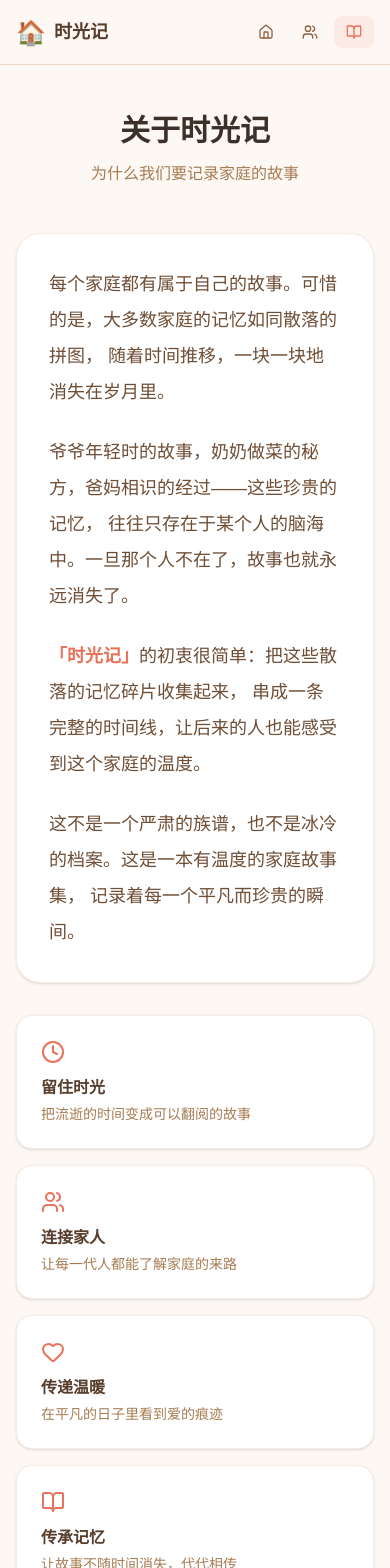
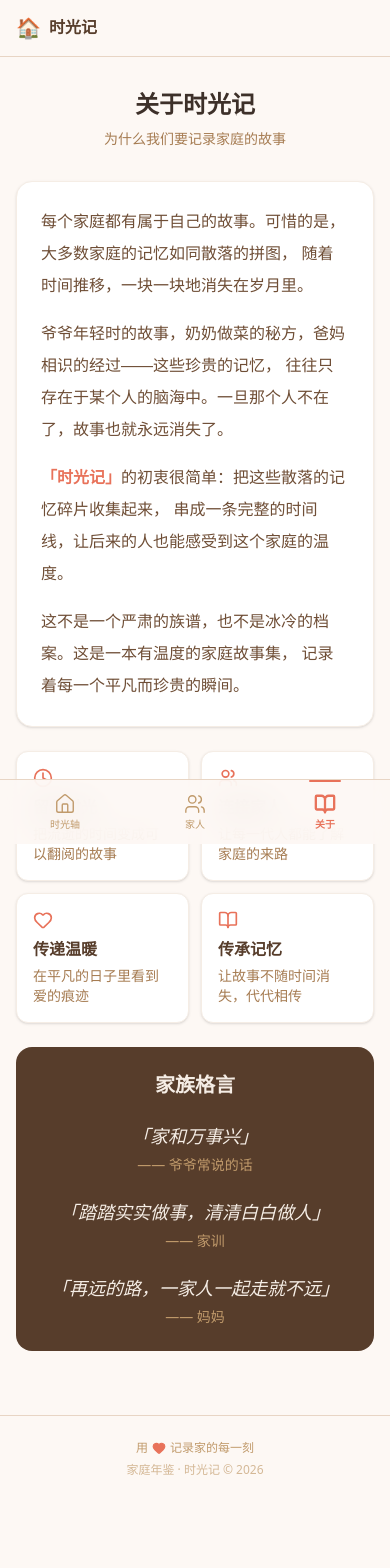
Before and after one commit to Lkang123/family, a Next.js app: page /about in a window 390 px wide. Shown: the top 1568 px of the page. Built offline with nearby package versions, Linux system fonts and the light colour scheme.

Commit message:
feat: 全站移动端UI优化 - 底部导航栏、响应式布局、安全区域支持

```diff
--- a/src/app/about/page.tsx
+++ b/src/app/about/page.tsx
@@ -31,33 +31,33 @@ export default function AboutPage() {
     );
   }
   return (
-    <div className="min-h-screen bg-warm-50">
+    <div className="min-h-screen bg-warm-50 pb-safe-bottom">
       <Header />
 
-      <section className="max-w-3xl mx-auto px-4 py-12">
+      <section className="max-w-3xl mx-auto px-4 py-8 md:py-12">
         <motion.div
           initial={{ opacity: 0, y: 20 }}
           animate={{ opacity: 1, y: 0 }}
           transition={{ duration: 0.6 }}
-          className="text-center mb-12"
+          className="text-center mb-8 md:mb-12"
         >
           <h1
-            className="text-3xl md:text-4xl font-bold text-warm-900 mb-3"
+            className="text-2xl sm:text-3xl md:text-4xl font-bold text-warm-900 mb-2 md:mb-3"
             style={{ fontFamily: "var(--font-serif-sc)" }}
           >
             关于时光记
           </h1>
-          <p className="text-warm-500">为什么我们要记录家庭的故事</p>
+          <p className="text-warm-500 text-sm md:text-base">为什么我们要记录家庭的故事</p>
         </motion.div>
 
         <motion.div
           initial={{ opacity: 0, y: 20 }}
           animate={{ opacity: 1, y: 0 }}
           transition={{ duration: 0.6, delay: 0.1 }}
-          className="bg-white rounded-3xl p-8 md:p-12 shadow-sm border border-warm-100 mb-8"
+          className="bg-white rounded-2xl md:rounded-3xl p-6 md:p-12 shadow-sm border border-warm-100 mb-6 md:mb-8"
         >
           <div
-            className="text-warm-700 text-lg leading-loose space-y-6"
+            className="text-warm-700 text-base md:text-lg leading-loose space-y-4 md:space-y-6"
             style={{ fontFamily: "var(--font-serif-sc)" }}
           >
             <p>
@@ -81,7 +81,7 @@ export default function AboutPage() {
         </motion.div>
 
         {/* 核心理念 */}
-        <div className="grid grid-cols-1 md:grid-cols-2 gap-4 mb-8">
+        <div className="grid grid-cols-2 gap-3 md:gap-4 mb-6 md:mb-8">
           {[
             {
               icon: Clock,
@@ -109,9 +109,9 @@ export default function AboutPage() {
               initial={{ opacity: 0, y: 20 }}
               animate={{ opacity: 1, y: 0 }}
               transition={{ duration: 0.5, delay: 0.2 + i * 0.1 }}
-              className="bg-white rounded-2xl p-6 shadow-sm border border-warm-100"
+              className="bg-white rounded-xl md:rounded-2xl p-4 md:p-6 shadow-sm border border-warm-100"
             >
-              <item.icon size={24} className="text-accent mb-3" />
+              <item.icon size={20} className="text-accent mb-2 md:mb-3 md:[&]:w-6 md:[&]:h-6" />
               <h3
                 className="font-bold text-warm-800 mb-1"
                 style={{ fontFamily: "var(--font-serif-sc)" }}
@@ -128,7 +128,7 @@ export default function AboutPage() {
           initial={{ opacity: 0, y: 20 }}
           animate={{ opacity: 1, y: 0 }}
           transition={{ duration: 0.6, delay: 0.5 }}
-          className="bg-warm-800 rounded-3xl p-8 md:p-12 text-center"
+          className="bg-warm-800 rounded-2xl md:rounded-3xl p-6 md:p-12 text-center"
         >
           <h2
             className="text-xl font-bold text-warm-100 mb-6"
--- a/src/app/globals.css
+++ b/src/app/globals.css
@@ -40,6 +40,8 @@ body {
   background: var(--background);
   color: var(--foreground);
   font-family: var(--font-sans), "PingFang SC", "Microsoft YaHei", sans-serif;
+  -webkit-tap-highlight-color: transparent;
+  -webkit-text-size-adjust: 100%;
 }
 
 ::selection {
@@ -60,8 +62,14 @@ body {
 
 @media (max-width: 768px) {
   .timeline-line {
-    left: 24px;
+    left: 20px;
+    top: 20px;
   }
+}
+
+/* 移动端底部导航避让 */
+.pb-safe-bottom {
+  padding-bottom: calc(64px + env(safe-area-inset-bottom, 0px));
 }
 
 /* 滚动条 */
--- a/src/app/layout.tsx
+++ b/src/app/layout.tsx
@@ -13,6 +13,13 @@ export const metadata: Metadata = {
   description: "记录家庭的每一个温暖瞬间，让记忆不再断代",
 };
 
+export const viewport = {
+  width: "device-width",
+  initialScale: 1,
+  maximumScale: 1,
+  viewportFit: "cover" as const,
+};
+
 export default function RootLayout({
   children,
 }: Readonly<{
--- a/src/app/members/page.tsx
+++ b/src/app/members/page.tsx
@@ -48,26 +48,26 @@ export default function MembersPage() {
     );
   }
   return (
-    <div className="min-h-screen bg-warm-50">
+    <div className="min-h-screen bg-warm-50 pb-safe-bottom">
       <Header />
 
-      <section className="max-w-5xl mx-auto px-4 py-12">
+      <section className="max-w-5xl mx-auto px-4 py-8 md:py-12">
         <motion.div
           initial={{ opacity: 0, y: 20 }}
           animate={{ opacity: 1, y: 0 }}
           transition={{ duration: 0.6 }}
-          className="text-center mb-12"
+          className="text-center mb-8 md:mb-12"
         >
           <h1
-            className="text-3xl md:text-4xl font-bold text-warm-900 mb-3"
+            className="text-2xl sm:text-3xl md:text-4xl font-bold text-warm-900 mb-2 md:mb-3"
             style={{ fontFamily: "var(--font-serif-sc)" }}
           >
             我们的家人
           </h1>
-          <p className="text-warm-500">每一位家人，都是故事里不可缺少的主角</p>
+          <p className="text-warm-500 text-sm md:text-base">每一位家人，都是故事里不可缺少的主角</p>
         </motion.div>
 
-        <div className="grid grid-cols-1 md:grid-cols-2 lg:grid-cols-3 gap-6">
+        <div className="grid grid-cols-1 md:grid-cols-2 lg:grid-cols-3 gap-4 md:gap-6">
           {members.map((member, i) => {
             const memberEvents = getMemberEvents(member.id);
             return (
@@ -76,7 +76,7 @@ export default function MembersPage() {
                 initial={{ opacity: 0, y: 30 }}
                 animate={{ opacity: 1, y: 0 }}
                 transition={{ duration: 0.5, delay: i * 0.1 }}
-                className="bg-white rounded-2xl p-6 shadow-sm border border-warm-100 hover:shadow-md hover:border-warm-200 transition-all group"
+                className="bg-white rounded-xl md:rounded-2xl p-4 md:p-6 shadow-sm border border-warm-100 hover:shadow-md hover:border-warm-200 transition-all group"
               >
                 {/* 头像 */}
                 <div className="flex items-center gap-4 mb-4">
--- a/src/app/page.tsx
+++ b/src/app/page.tsx
@@ -57,12 +57,12 @@ export default function Home() {
   let eventIndex = 0;
 
   return (
-    <div className="min-h-screen bg-warm-50">
+    <div className="min-h-screen bg-warm-50 pb-safe-bottom">
       <Header />
       <HeroSection />
 
       {/* 时间轴 */}
-      <section className="relative max-w-5xl mx-auto px-4 pb-16">
+      <section className="relative max-w-5xl mx-auto px-3 md:px-4 pb-8 md:pb-16">
         <div className="timeline-line" />
 
         {yearGroups.map((group) => (
@@ -83,8 +83,8 @@ export default function Home() {
         ))}
 
         {/* 时间轴终点 */}
-        <div className="relative flex justify-center mt-8">
-          <div className="bg-accent text-white px-6 py-3 rounded-full text-sm font-medium shadow-lg z-10">
+        <div className="relative flex justify-center mt-4 md:mt-8">
+          <div className="bg-accent text-white px-5 py-2.5 md:px-6 md:py-3 rounded-full text-xs md:text-sm font-medium shadow-lg z-10">
             故事还在继续...
           </div>
         </div>
--- a/src/components/Footer.tsx
+++ b/src/components/Footer.tsx
@@ -2,12 +2,12 @@ import { Heart } from "lucide-react";
 
 export default function Footer() {
   return (
-    <footer className="border-t border-warm-200 py-8 mt-16">
+    <footer className="border-t border-warm-200 py-6 md:py-8 mt-8 md:mt-16 mb-16 md:mb-0">
       <div className="max-w-5xl mx-auto px-4 text-center">
-        <p className="text-warm-400 text-sm flex items-center justify-center gap-1">
+        <p className="text-warm-400 text-xs md:text-sm flex items-center justify-center gap-1">
           用 <Heart size={14} className="text-accent fill-accent" /> 记录家的每一刻
         </p>
-        <p className="text-warm-300 text-xs mt-2">
+        <p className="text-warm-300 text-xs mt-1.5 md:mt-2">
           家庭年鉴 · 时光记 © {new Date().getFullYear()}
         </p>
       </div>
--- a/src/components/Header.tsx
+++ b/src/components/Header.tsx
@@ -14,16 +14,19 @@ export default function Header() {
   const pathname = usePathname();
 
   return (
+    <>
+      {/* 桌面端顶部导航 */}
       <header className="sticky top-0 z-50 backdrop-blur-md bg-warm-50/80 border-b border-warm-200">
-      <div className="max-w-5xl mx-auto px-4 h-16 flex items-center justify-between">
+        <div className="max-w-5xl mx-auto px-4 h-14 md:h-16 flex items-center justify-between">
           <Link href="/" className="flex items-center gap-2 group">
-          <span className="text-2xl">🏠</span>
-          <span className="font-bold text-lg text-warm-800 group-hover:text-accent transition-colors"
+            <span className="text-xl md:text-2xl">🏠</span>
+            <span className="font-bold text-base md:text-lg text-warm-800 group-hover:text-accent transition-colors"
                   style={{ fontFamily: "var(--font-serif-sc)" }}>
               时光记
             </span>
           </Link>
-        <nav className="flex items-center gap-1">
+          {/* 桌面端导航 */}
+          <nav className="hidden md:flex items-center gap-1">
             {navItems.map(({ href, label, icon: Icon }) => {
               const isActive = pathname === href;
               return (
@@ -37,12 +40,40 @@ export default function Header() {
                   }`}
                 >
                   <Icon size={16} />
-                <span className="hidden sm:inline">{label}</span>
+                  <span>{label}</span>
                 </Link>
               );
             })}
           </nav>
         </div>
       </header>
+
+      {/* 移动端底部导航栏 */}
+      <nav className="md:hidden fixed bottom-0 left-0 right-0 z-50 bg-warm-50/90 backdrop-blur-lg border-t border-warm-200"
+           style={{ paddingBottom: "env(safe-area-inset-bottom, 0px)" }}>
+        <div className="flex items-center justify-around h-16">
+          {navItems.map(({ href, label, icon: Icon }) => {
+            const isActive = pathname === href;
+            return (
+              <Link
+                key={href}
+                href={href}
+                className={`flex flex-col items-center justify-center gap-0.5 w-full h-full transition-colors ${
+                  isActive ? "text-accent" : "text-warm-400 active:text-warm-600"
+                }`}
+              >
+                <Icon size={22} strokeWidth={isActive ? 2.5 : 1.5} />
+                <span className={`text-[10px] ${isActive ? "font-semibold" : ""}`}>
+                  {label}
+                </span>
+                {isActive && (
+                  <span className="absolute top-0 w-8 h-0.5 bg-accent rounded-full" />
+                )}
+              </Link>
+            );
+          })}
+        </div>
+      </nav>
+    </>
   );
 }
--- a/src/components/YearDivider.tsx
+++ b/src/components/YearDivider.tsx
@@ -13,10 +13,10 @@ export default function YearDivider({ year }: Props) {
       whileInView={{ opacity: 1, scale: 1 }}
       viewport={{ once: true }}
       transition={{ duration: 0.4 }}
-      className="relative flex justify-center mb-8"
+      className="relative flex justify-center mb-6 md:mb-8"
     >
       <div
-        className="bg-warm-800 text-warm-50 px-6 py-2 rounded-full text-lg font-bold shadow-md z-10"
+        className="bg-warm-800 text-warm-50 px-5 py-1.5 md:px-6 md:py-2 rounded-full text-base md:text-lg font-bold shadow-md z-10"
         style={{ fontFamily: "var(--font-serif-sc)" }}
       >
         {year}
```
Also changed, not shown: src/app/event/[id]/page.tsx (+16 -15 lines), src/components/HeroSection.tsx (+11 -11 lines), src/components/TimelineEvent.tsx (+35 -18 lines). Lines whose indentation alone changed are shown as unchanged.
